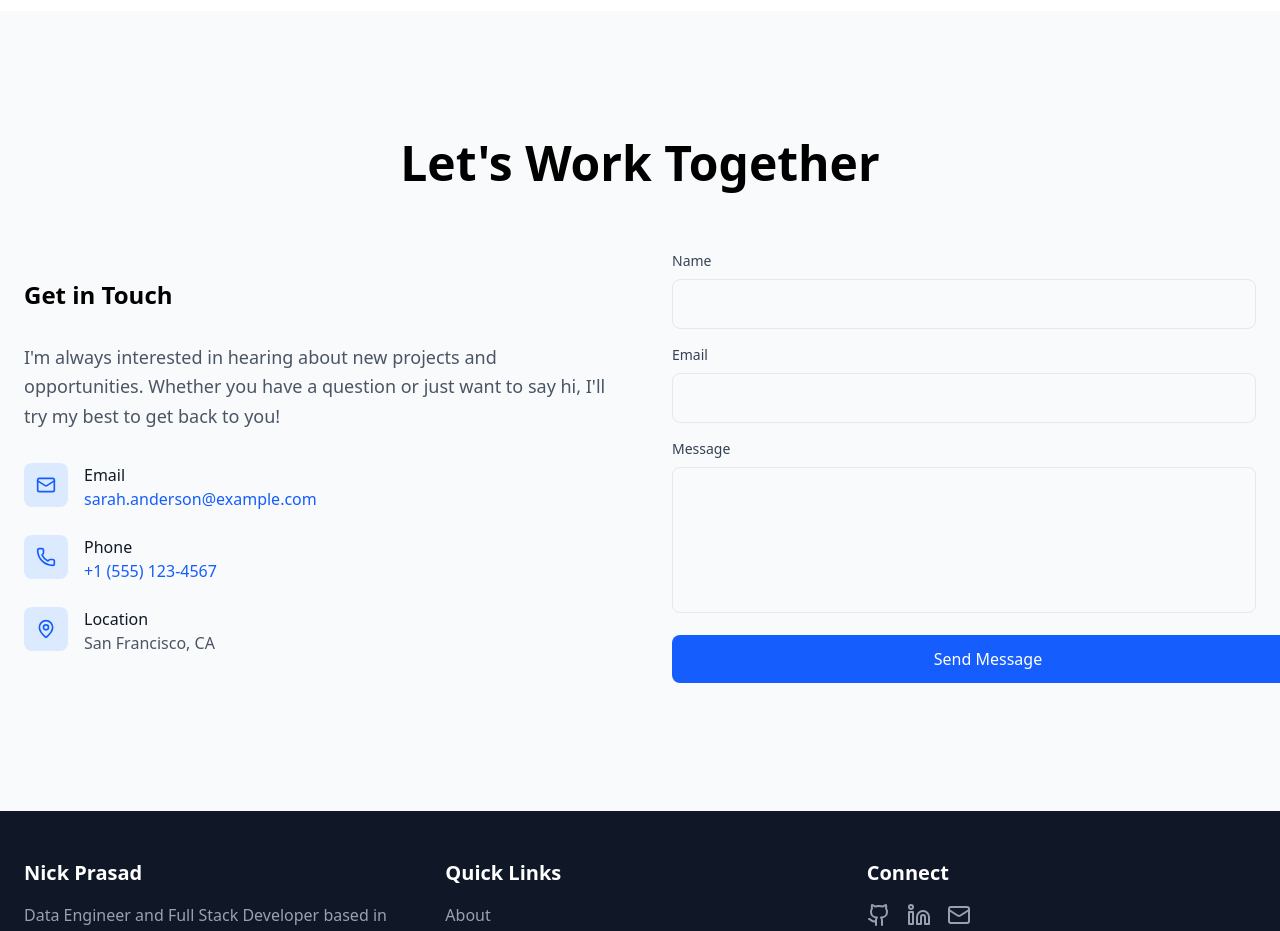
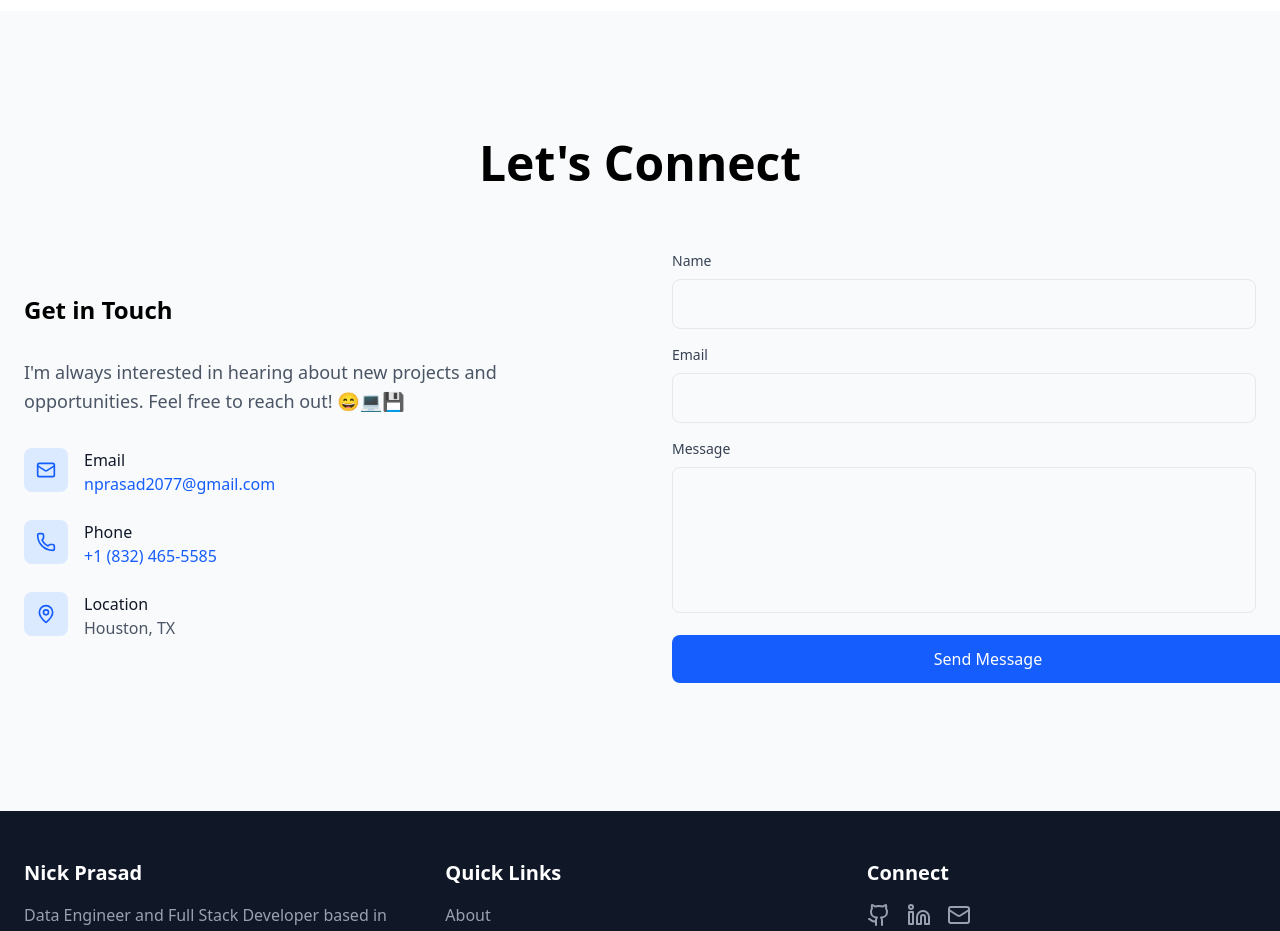
Before and after one commit to nprasad2077/data_portfolio, a React (Vite) app: page / in a window 1280 px wide. Shown: the part 4260-5191 px from the top of the page. Built offline with nearby package versions, Linux system fonts and the light colour scheme.

Commit message:
contact update

```diff
--- a/src/components/sections/Contact.jsx
+++ b/src/components/sections/Contact.jsx
@@ -78,7 +78,7 @@ export function Contact() {
       <div className="container mx-auto px-6">
         <FadeIn>
           <h2 className="text-4xl md:text-5xl font-bold text-center mb-16">
-            Let's Work Together
+            Let's Connect
           </h2>
         </FadeIn>
 
@@ -88,27 +88,26 @@ export function Contact() {
               <h3 className="text-2xl font-bold">Get in Touch</h3>
               <p className="text-gray-600 text-lg leading-relaxed">
                 I'm always interested in hearing about new projects and
-                opportunities. Whether you have a question or just want to say
-                hi, I'll try my best to get back to you!
+                opportunities. Feel free to reach out! 😄💻💾
               </p>
 
               <div className="space-y-6">
                 <ContactInfo
                   icon={<Mail className="w-5 h-5" />}
                   title="Email"
-                  content="sarah.anderson@example.com"
-                  href="mailto:sarah.anderson@example.com"
+                  content="nprasad2077@gmail.com"
+                  href="mailto:nprasad2077@gmail.com"
                 />
                 <ContactInfo
                   icon={<Phone className="w-5 h-5" />}
                   title="Phone"
-                  content="+1 (555) 123-4567"
-                  href="tel:+15551234567"
+                  content="+1 (832) 465-5585"
+                  href="tel:+18324655585"
                 />
                 <ContactInfo
                   icon={<MapPin className="w-5 h-5" />}
                   title="Location"
-                  content="San Francisco, CA"
+                  content="Houston, TX"
                 />
               </div>
             </div>
```
